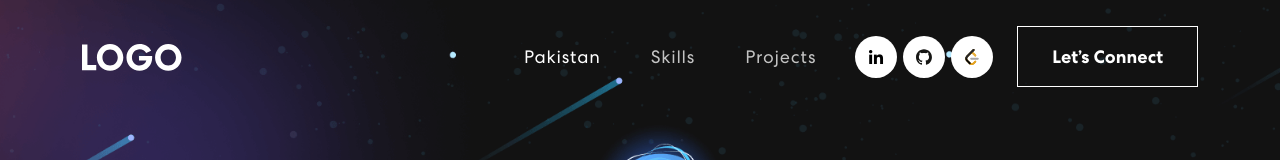
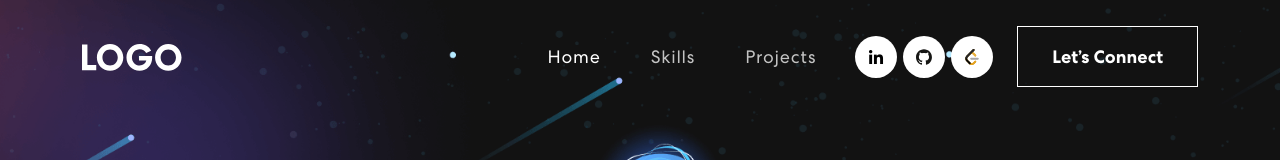
Before and after one commit to aniketsingh-214/Personal-Portfolio, a React (Create React App) app in the folder frontend/: page / in a window 1280 px wide. Shown: the top 160 px of the page. Built offline with nearby package versions, Linux system fonts and the light colour scheme.

Commit message:
Change navbar link text from 'Pakistan' to 'Home'

```diff
--- a/frontend/src/components/NavBar.jsx
+++ b/frontend/src/components/NavBar.jsx
@@ -44,7 +44,7 @@
           </Navbar.Toggle>
           <Navbar.Collapse id="basic-navbar-nav">
             <Nav className="ms-auto">
-              <Nav.Link href="#home" className={activeLink === 'home' ? 'active navbar-link' : 'navbar-link'} onClick={() => onUpdateActiveLink('home')}>Pakistan</Nav.Link>
+              <Nav.Link href="#home" className={activeLink === 'home' ? 'active navbar-link' : 'navbar-link'} onClick={() => onUpdateActiveLink('home')}>Home</Nav.Link>
               <Nav.Link href="#skills" className={activeLink === 'skills' ? 'active navbar-link' : 'navbar-link'} onClick={() => onUpdateActiveLink('skills')}>Skills</Nav.Link>
               <Nav.Link href="#projects" className={activeLink === 'projects' ? 'active navbar-link' : 'navbar-link'} onClick={() => onUpdateActiveLink('projects')}>Projects</Nav.Link>
             </Nav>
```
